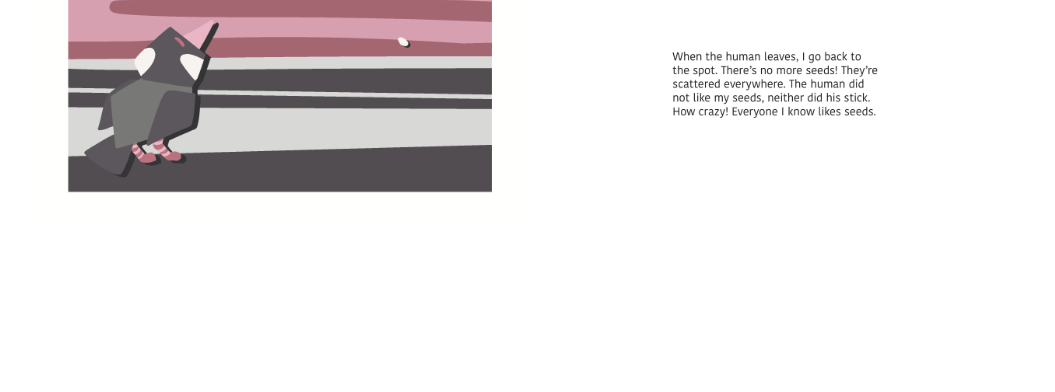
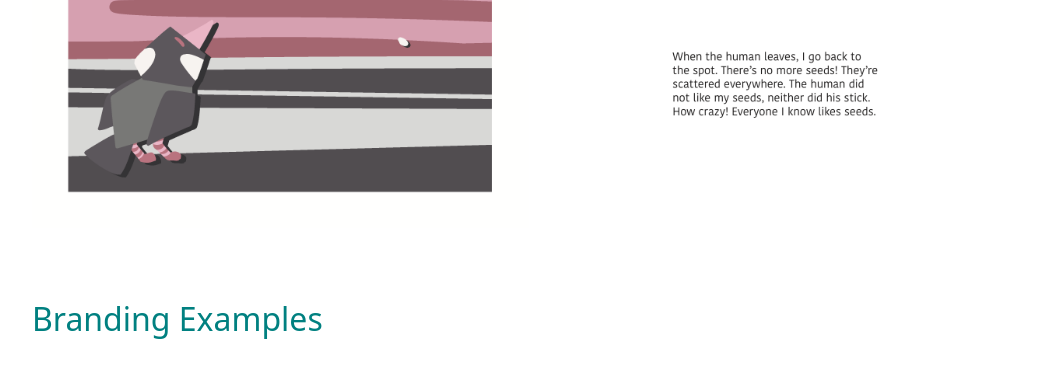
Before and after one commit to OtakuToronto/danielleMartin, a plain HTML site: page index.html in a window 1280 px wide. Shown: the part 8839-9231 px from the top of the page, without its empty margins (112-1167 px from the left). Before the commit the page ends 9139 px from the top, so only its background shows below. Drawn offline with nearby package versions, Linux system fonts and the light colour scheme.

Commit message:
final push

```diff
--- a/index.html
+++ b/index.html
@@ -148,7 +148,7 @@
       <br>
       <br>
       <br>
-      <!-- <h2>Branding Examples</h2>
+      <h2>Branding Examples</h2>
       <br>
       <br>
       <h3>Something in the Water Brewing Advertisment</h3>
@@ -230,7 +230,7 @@
       <img src="./assets/Other/3-warriorcats-pin2.jpg" class="card-img-bottom" alt="Cat 2">
       <br>
       <br>
-    </div> -->
+    </div>
     <!-- Popper -->
     <script src="https://cdn.jsdelivr.net/npm/@popperjs/core@2.11.6/dist/umd/popper.min.js" integrity="sha384-oBqDVmMz9ATKxIep9tiCxS/Z9fNfEXiDAYTujMAeBAsjFuCZSmKbSSUnQlmh/jp3" crossorigin="anonymous"></script>
     <script src="https://cdn.jsdelivr.net/npm/bootstrap@5.2.3/dist/js/bootstrap.min.js" integrity="sha384-cuYeSxntonz0PPNlHhBs68uyIAVpIIOZZ5JqeqvYYIcEL727kskC66kF92t6Xl2V" crossorigin="anonymous"></script>
```
Also changed, not shown: 1 other file.
